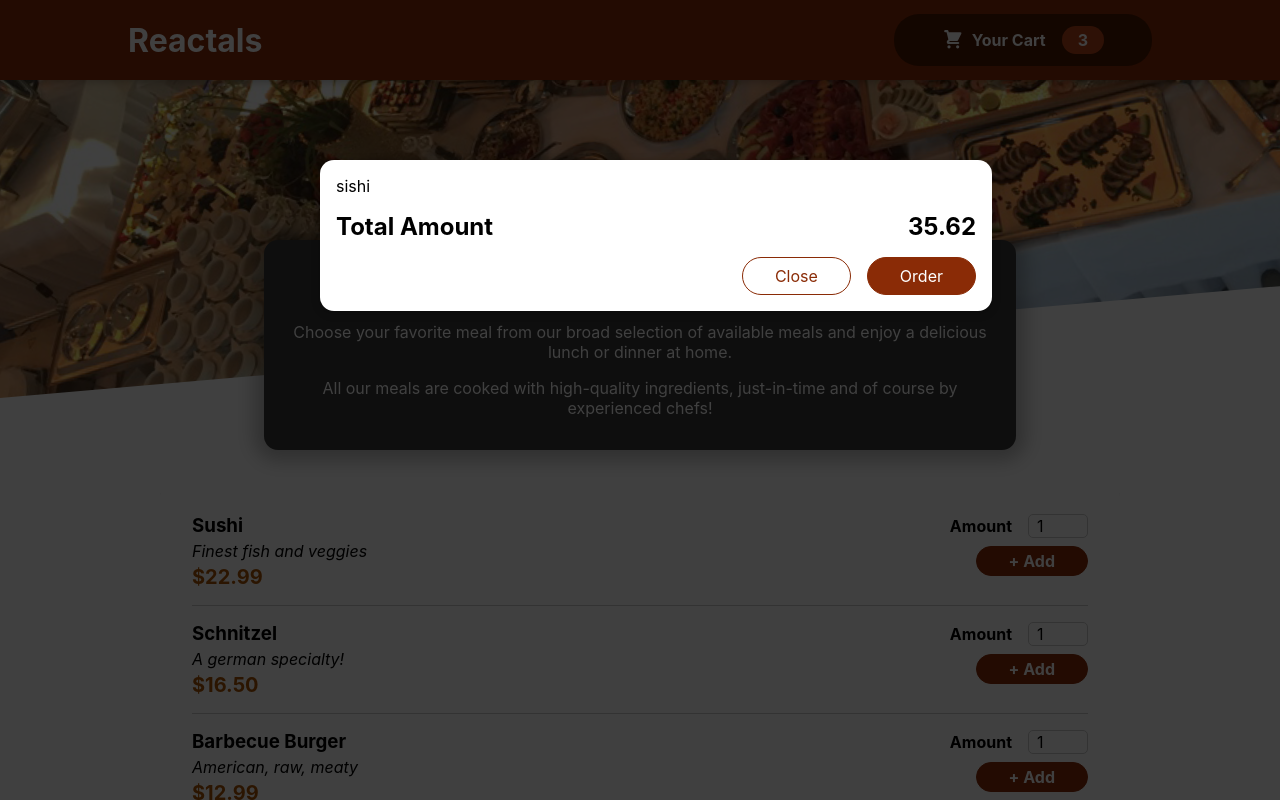
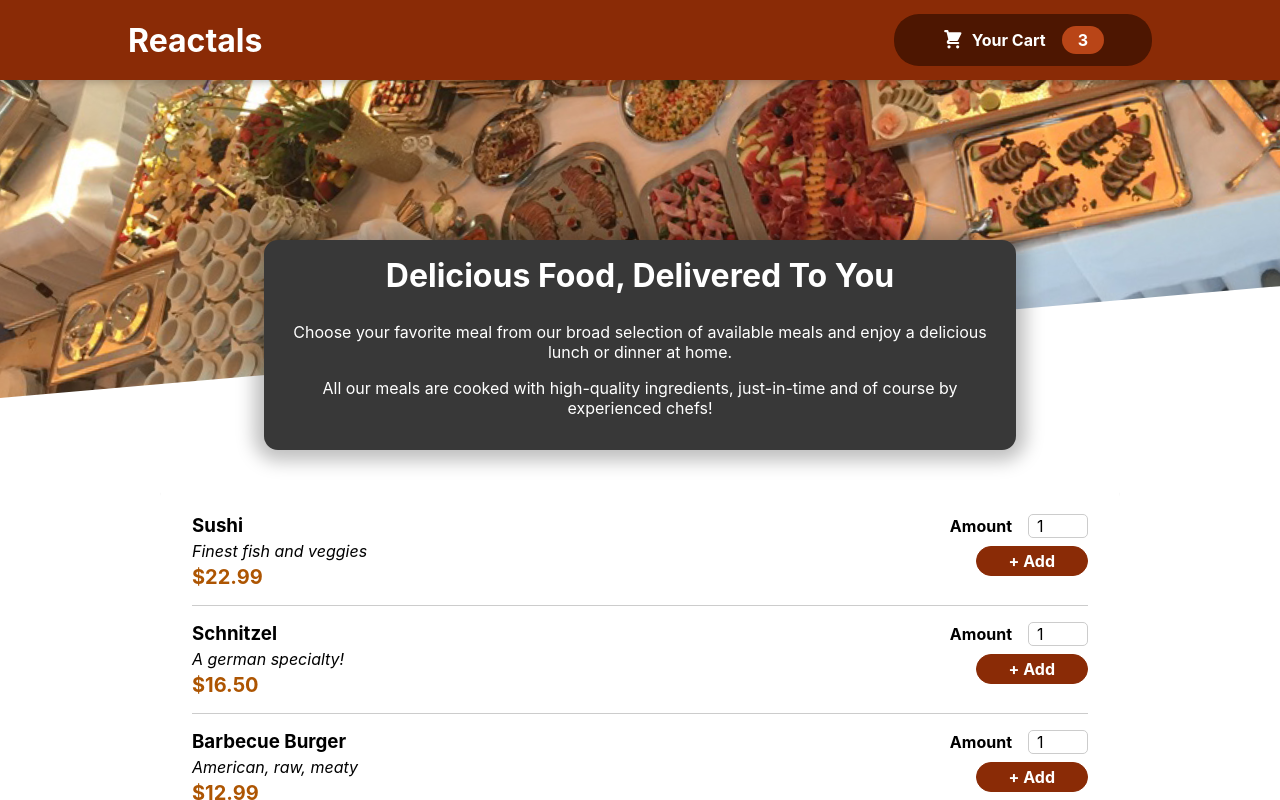
Before and after one commit to hbtuabhishek/Restaurant-Website, a React (Create React App) app: page / in a window 1280 px wide. Shown: the top 800 px of the page. Built offline with nearby package versions, Linux system fonts and the light colour scheme.

Commit message:
managing-cart-and-modal-state

```diff
--- a/src/App.js
+++ b/src/App.js
@@ -1,14 +1,24 @@
-import { Fragment } from 'react';
+import { Fragment, useState } from 'react';
 
 import Header from './components/Layout/Header';
 import Meals from './components/Meals/Meals';
 import Cart from './components/Cart/Cart';
 
 function App() {
+
+  const [cartIsShown, setCartIsShown] =useState(false);
+
+  const showCartHandler = () => {
+    setCartIsShown(true);
+  };
+
+  const hideCartIsShown = () => {
+    setCartIsShown(false);
+  };
   return (
     <Fragment>
-      <Cart />
-      <Header />
+      {cartIsShown && <Cart onClose={hideCartIsShown}/>}
+      <Header onShowCart={showCartHandler}/>
       <main>
         <Meals />
       </main>
--- a/src/components/Cart/Cart.js
+++ b/src/components/Cart/Cart.js
@@ -12,14 +12,14 @@
     </ul>
   );
   return (
-    <Modal>
+    <Modal onClose={props.onClose}>
       {cartItems}
       <div className={classes.total}>
         <span>Total Amount</span>
         <span>35.62</span>
       </div>
       <div className={classes.actions}>
-        <button className={classes['button--alt']}>Close</button>
+        <button className={classes['button--alt']} onClick={props.onClose}>Close</button>
         <button className={classes.button}>Order</button>
       </div>
     </Modal>
--- a/src/components/Layout/Header.js
+++ b/src/components/Layout/Header.js
@@ -10,7 +10,7 @@
       <header className={classes.header}>
         <h1>Reactals</h1>
 
-        <HeaderCartButton />
+        <HeaderCartButton onClick={props.onShowCart}/>
       </header>
       <div className={classes["main-image"]}>
         <img src={mealsImage} alt="A table full of delicious food!" />
--- a/src/components/Layout/HeaderCartButton.js
+++ b/src/components/Layout/HeaderCartButton.js
@@ -3,7 +3,7 @@
 
 const HeaderCartButton = (props) => {
   return (
-    <button className={classes.button}>
+    <button className={classes.button} onClick={props.onClick}>
       <span className={classes.icon}>
         <CartIcon />
       </span>
```
